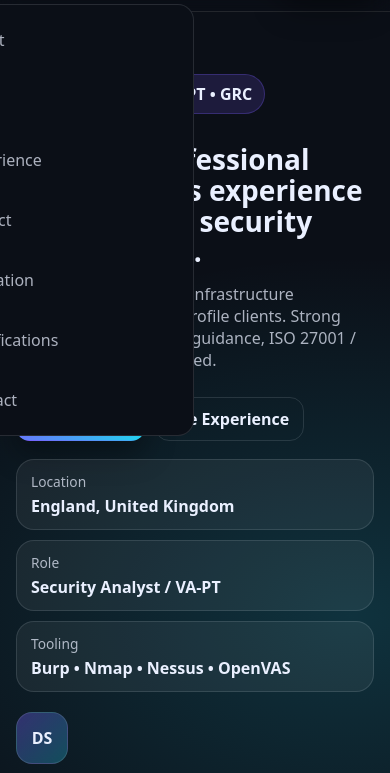
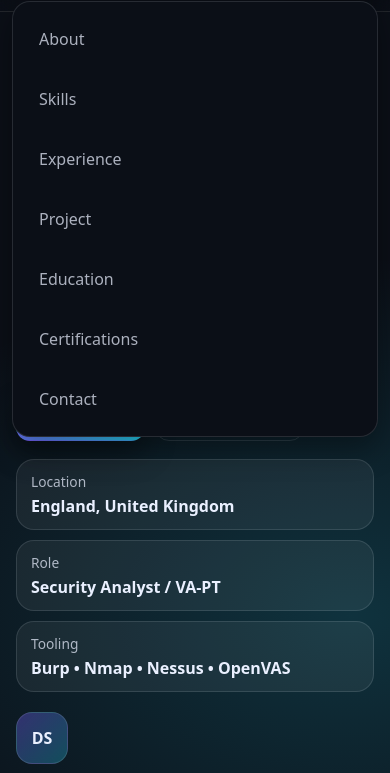
Before and after one commit to gunabscmsc/dhinesh-portfolio, a plain HTML site: page index.html in a window 390 px wide. Both pictures are taken after a click on the button "Open menu". Shown: the part 71-844 px from the top of the page. Drawn offline with Linux system fonts and the light colour scheme.

Commit message:
Fix mobile menu on iPhone

```diff
--- a/styles.css
+++ b/styles.css
@@ -288,7 +288,7 @@ input:focus, textarea:focus{ border-color: rgba(124,92,255,0.55); }
 /* dropdown align fix: make .nav the anchor */
 @media (max-width: 920px){
   .nav{
-    position: relative; /* ✅ important: dropdown aligns to nav */
+    position: relative; /* important: dropdown aligns to nav */
   }
 
   /* make toggle perfectly centered and tap-friendly */
@@ -309,10 +309,10 @@ input:focus, textarea:focus{ border-color: rgba(124,92,255,0.55); }
   /* dropdown menu stays inside screen (no cut) */
   .nav__list{
     top: 56px; /* little closer than 64px (adjust if needed) */
-    right: 0;  /* ✅ stick to right edge of nav */
+    right: 0;  /* stick to right edge of nav */
     left: auto;
 
-    width: min(260px, calc(100vw - 24px)); /* ✅ never overflow */
+    width: min(260px, calc(100vw - 24px)); /*  never overflow */
     min-width: 0;                          /* override old min-width:220px */
     max-height: 70vh;
     overflow: auto;
@@ -328,3 +328,28 @@ input:focus, textarea:focus{ border-color: rgba(124,92,255,0.55); }
     padding: 12px 12px;
   }
 }
+
+/* ===== iPHONE SAFER MOBILE MENU OVERRIDE (keep old code) ===== */
+@media (max-width: 920px){
+  .nav__list{
+    position: fixed !important;     /* screen relative (no cut) */
+    top: 72px !important;           /* below sticky header */
+    left: 12px !important;          /* inside screen */
+    right: 12px !important;         /* inside screen */
+    width: auto !important;         /* full width within margins */
+    min-width: 0 !important;        /* override min-width */
+    max-height: 70vh !important;
+    overflow: auto !important;
+
+    border-radius: 18px !important;
+    padding: 14px !important;
+    z-index: 9999 !important;
+    box-shadow: var(--shadow);
+  }
+
+  .nav__list a{
+    width: 100% !important;
+    padding: 12px 12px !important;
+    border-radius: 14px;
+  }
+}
```
